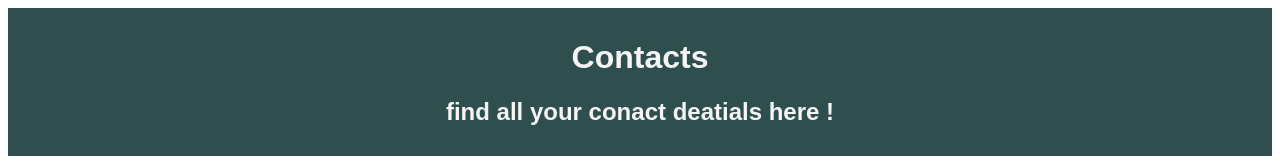
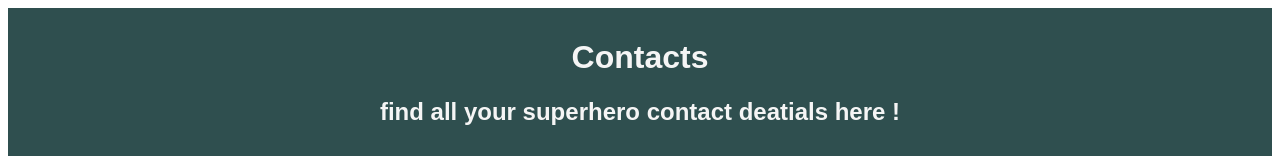
Before and after one commit to KarthikShetty11/react-props, a React (Create React App) app: page / in a window 1280 px wide. Shown: the top 164 px of the page. Built offline with nearby package versions, Linux system fonts and the light colour scheme.

Commit message:
header updated

```diff
--- a/src/components/Header.js
+++ b/src/components/Header.js
@@ -2,7 +2,7 @@ function Header() {
   return (
     <div className="App-header">
       <h1>Contacts</h1>
-      <h2>find all your conact deatials here !</h2>
+      <h2>find all your superhero contact deatials here !</h2>
     </div>
   );
 }
```
